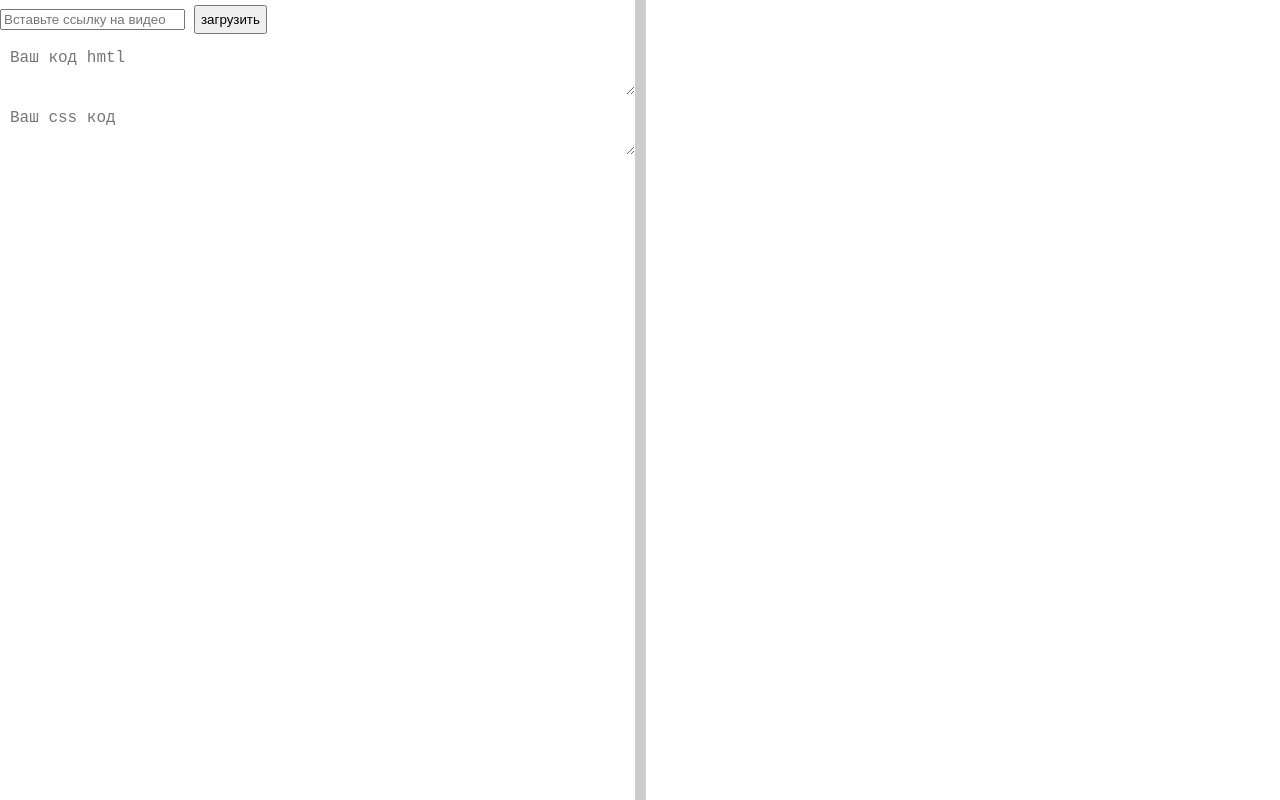
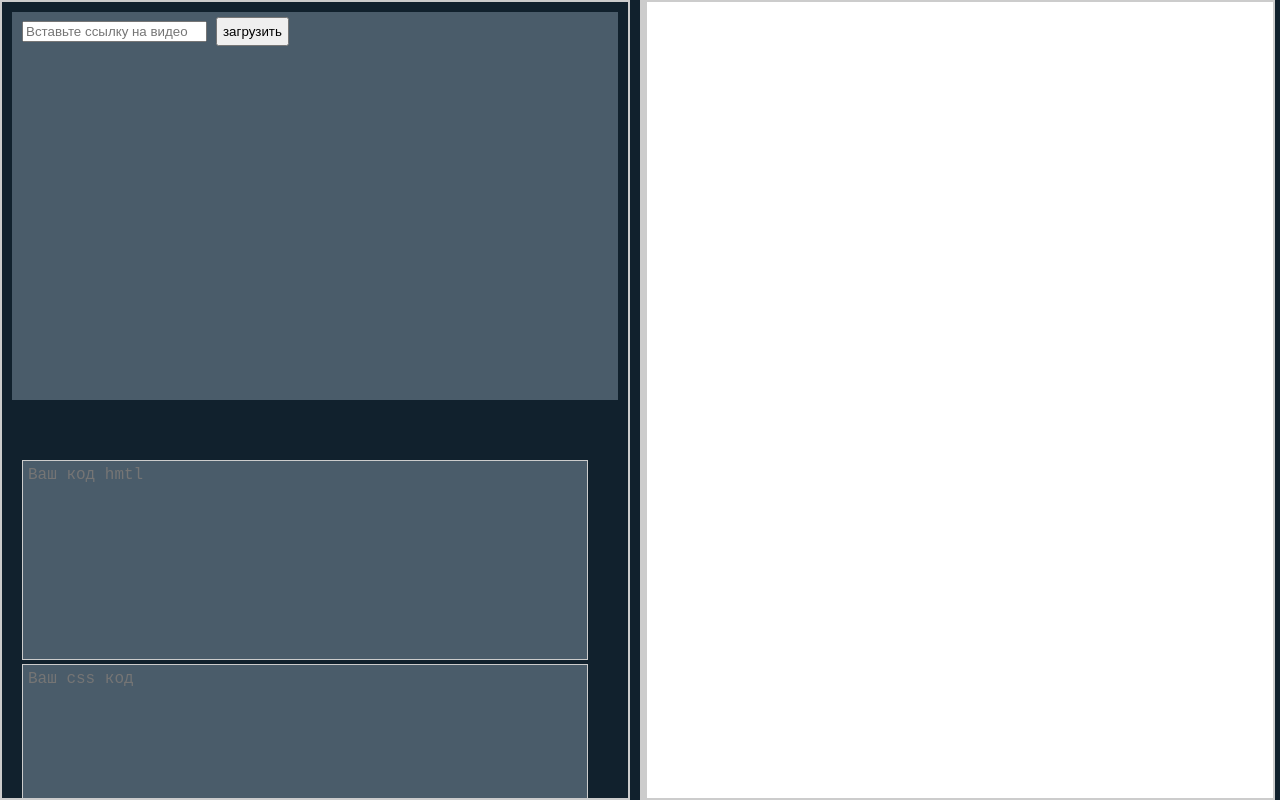
Before and after one commit to SibElectron/compiler, a plain HTML site: page index.html in a window 1280 px wide. Drawn offline with Linux system fonts and the light colour scheme.

Commit message:
Update style.css

```diff
--- a/style.css
+++ b/style.css
@@ -45,3 +45,105 @@ button {
     margin: 5px;
     cursor: pointer;
 }
+#video-container {
+    width: 100%;
+    height: 50%; /* Изменяем высоту до 50% */
+    background-color: #4A5C6A;
+    padding: 10px;
+    box-sizing: border-box;
+}
+
+#video-player {
+    width: 100%;
+    height: 100%; /* Заполняем всю доступную высоту */
+    display: flex;
+    justify-content: center;
+    align-items: center;
+}
+
+#video-player iframe {
+    max-width: 100%;
+    max-height: 100%;
+    margin: auto; /* Центрирование видео */
+    display: block; /* Устанавливаем видео как блочный элемент */
+}
+#code-editor {
+    width: 100%;
+    height: 50%; /* Оставляем оставшуюся половину высоты */
+    padding: 10px;
+    box-sizing: border-box;
+}
+
+textarea {
+    width: 100%;
+    height: calc(100% - 20px); /* Вычисляем высоту textarea */
+    resize: none;
+}
+#input-container, #output-container {
+    width: 50%; /* Ширина контейнеров */
+    float: left; /* Выравнивание по левому краю */
+    border: 2px solid #ccc; /* Красивая граница с толщиной 2px и серым цветом */
+    padding: 10px; /* Добавляем внутренние отступы */
+    box-sizing: border-box; /* Учитываем границы в расчете размера */
+}
+
+#input-container {
+    margin-right: 10px; /* Добавляем небольшой отступ между контейнерами */
+}
+
+#video-container {
+    width: 100%; /* Полная ширина контейнера для видео */
+    border: none; /* Убираем границу для контейнера видео */
+}
+
+textarea {
+    width: calc(100% - 20px); /* Учитываем внутренние отступы */
+    height: 200px; /* Высота по умолчанию */
+    border: 1px solid #ccc; /* Граница для текстовых областей */
+    padding: 5px; /* Внутренние отступы текстовых областей */
+    box-sizing: border-box; /* Учитываем границу в расчете размера */
+    background-color: #4A5C6A;
+
+}
+
+#divider {
+    clear: both; /* Очищаем обтекание для корректного отображения разделителя */
+}
+
+
+body {
+    background-color: #11212D;
+    background-size: cover; /* Растягиваем изображение, чтобы оно занимало весь задний фон */
+    background-position: center; /* Центрируем изображение */
+    color: #fff; /* Белый цвет текста для контраста с изображением */
+}
+
+
+#output-container {
+    width: calc(55% - 10px); /* Ширина контейнера вывода */
+    float: right; /* Выравниваем по правому краю */
+    margin-right: 5px; /* Добавляем отступ справа */
+    background-color: #FFF; /* Цвет фона с прозрачностью */
+    padding: 10px; /* Добавляем внутренние отступы */
+    box-sizing: border-box; /* Учитываем границы в расчете размера */
+}
+
+#input-container, #output-container, #video-container, #code-editor {
+    border-radius: 0; /* Убираем закругления углов */
+}
+#divider {
+    width: 5px; /* Ширина разделителя */
+    background-color: #ccc; /* Цвет разделителя */
+    cursor: ew-resize; /* Изменяем курсор при наведении на разделитель */
+}
+#code-editor {
+    margin-top: 50px; /* Отступ сверху */
+}
+
+#video-player p {
+    color: #000; /* Черный цвет текста */
+}
+#video-container input[type="text"],
+#video-container button {
+    margin-top: -5px; /* Отступ сверху для кнопок и поля ввода */
+}
```
